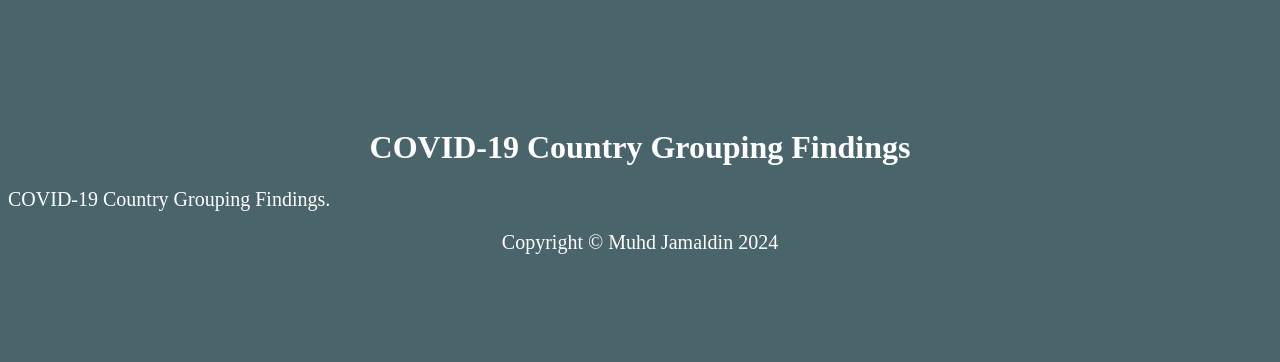
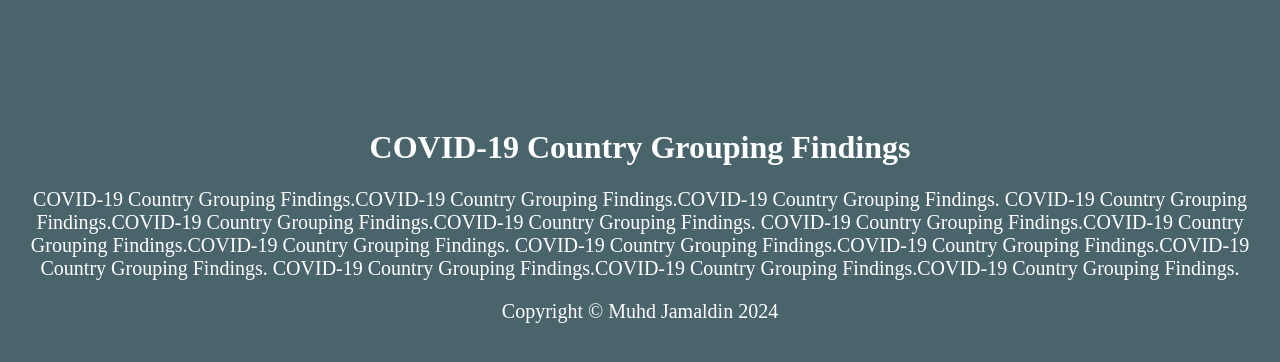
Before and after one commit to Md-Khid/Md-Khid, a Jekyll site: the page findings/1.html, which Jekyll copies as it is, in a window 1280 px wide. Shown: the top 362 px of the page. Built offline with Jekyll 4.4.1, drawn with Linux system fonts in a browser that asks for light colours.

Commit message:
Update 1.html

```diff
--- a/findings/1.html
+++ b/findings/1.html
@@ -18,6 +18,7 @@
         }
         .container p {
             font-size: 20px; /* Increase font size for main content */
+            text-align: center; /* Center align the paragraph */
         }
     </style>
 </head>
@@ -39,7 +40,12 @@
 <!-- Main Content -->
 <div class="container">
     <!-- Your main content goes here -->
-    <p>COVID-19 Country Grouping Findings.</p>
+    <p>COVID-19 Country Grouping Findings.COVID-19 Country Grouping Findings.COVID-19 Country Grouping Findings.
+    COVID-19 Country Grouping Findings.COVID-19 Country Grouping Findings.COVID-19 Country Grouping Findings.
+    COVID-19 Country Grouping Findings.COVID-19 Country Grouping Findings.COVID-19 Country Grouping Findings.
+    COVID-19 Country Grouping Findings.COVID-19 Country Grouping Findings.COVID-19 Country Grouping Findings.
+    COVID-19 Country Grouping Findings.COVID-19 Country Grouping Findings.COVID-19 Country Grouping Findings.
+    </p>
 </div>
 
 <!-- Footer -->
@@ -54,6 +60,5 @@
     document.getElementById("footerYear").innerHTML += " " + new Date().getFullYear();
 </script>
 
-
 </body>
 </html>
```
